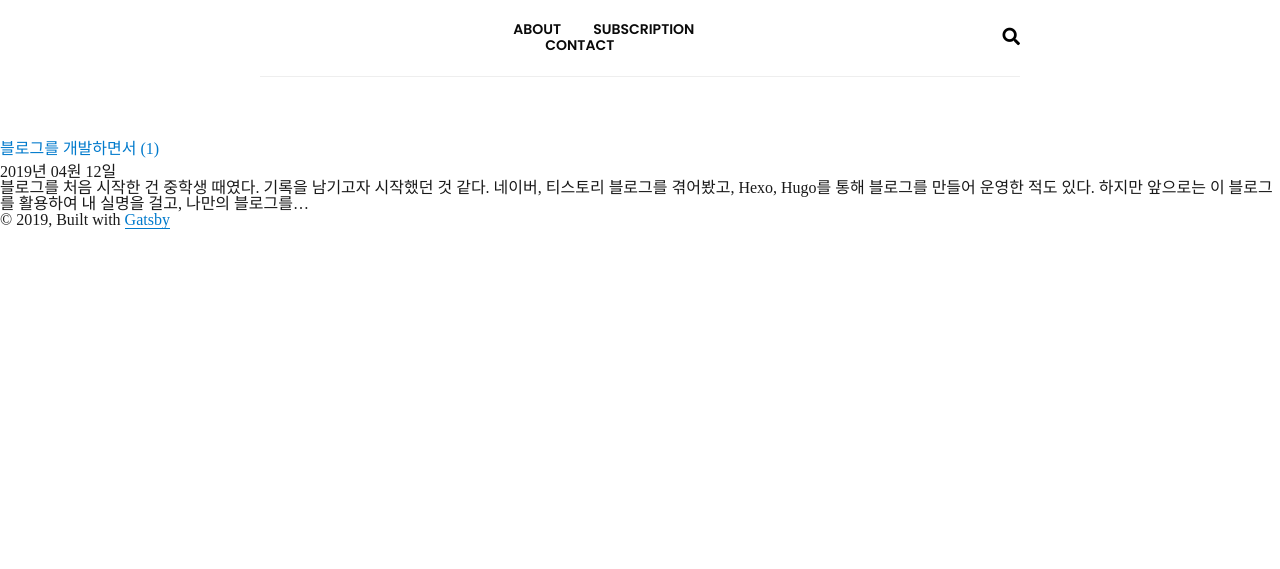
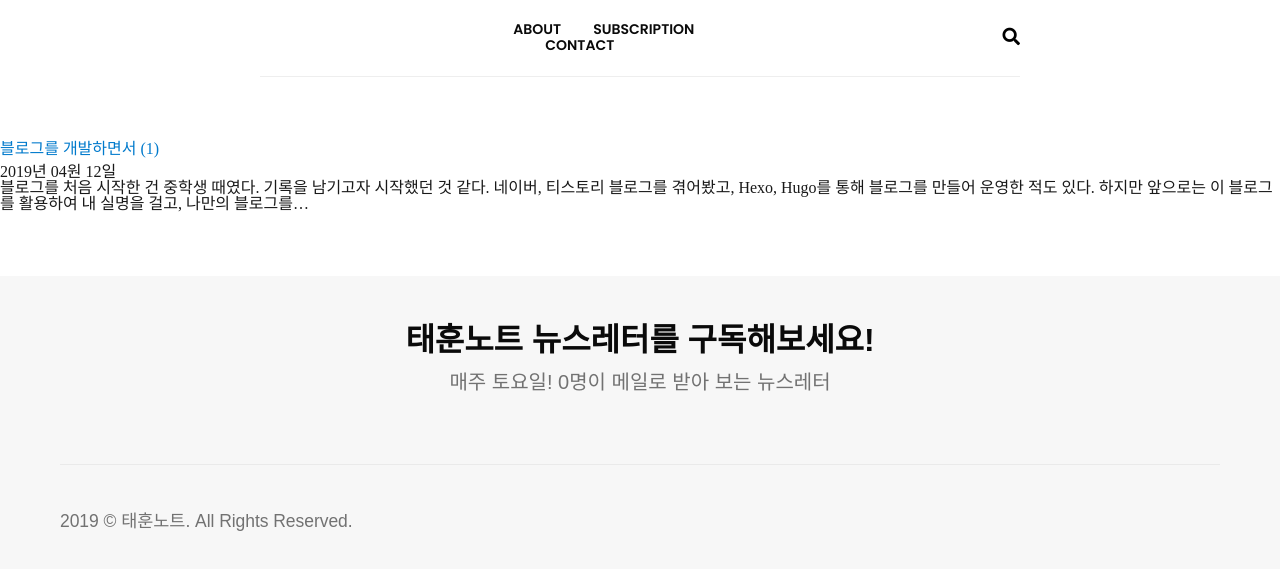
Before and after one commit to taehoon02/TAEHOONNOTE, a Gatsby site: page / in a window 1280 px wide. Shown: the part 103-672 px from the top of the page. Built offline with nearby package versions, Linux system fonts and the light colour scheme; Gatsby itself is replaced by a stand-in of ours; some packages are replaced by stand-ins of ours; no server answers; a web font is replaced by a local one.

Commit message:
feat: create footer compoenent

```diff
--- a/src/components/Footer.js
+++ b/src/components/Footer.js
@@ -0,0 +1,78 @@
+import React from 'react';
+import styled from 'styled-components';
+
+const Container = styled.div`
+  display: block;
+  background-color: #f7f7f7;
+  color: #727272;
+  font-family: 'NotoSansKR', sans-serif;
+  font-size: 17.5px;
+  font-weight: 400;
+  text-transform: none;
+`;
+
+const Section = styled.div`
+  width: 100%;
+  max-width: 1200px;
+  padding-right: 20px;
+  padding-left: 20px;
+  margin-right: auto;
+  margin-left: auto;
+`;
+
+const Subcribe = styled.div`
+  display: flex;
+  flex-direction: column;
+  padding-top: 3rem;
+  padding-bottom: 3rem;
+  text-align: center;
+`;
+
+const SubcribeTitle = styled.span`
+  margin-bottom: 1rem;
+  color: #0a0a0a;
+  font-size: 2rem;
+  font-weight: 600;
+  letter-spacing: -0.05px;
+`;
+
+const SubcribeMessage = styled.span`
+  margin-bottom: 1.5rem;
+  font-size: 1.25rem;
+  letter-spacing: 0;
+`;
+
+const Copyright = styled.div`
+  display: flex;
+  padding-top: 3rem;
+  padding-bottom: 3rem;
+  border-top: 1px solid #eaeaea;
+  text-align: left;
+`;
+
+const CopyrightText = styled.span`
+  letter-spacing: -0.05px;
+  line-height: 1;
+`;
+
+const Footer = () => (
+  <Container>
+    <Section>
+      <Subcribe>
+        <SubcribeTitle>태훈노트 뉴스레터를 구독해보세요!</SubcribeTitle>
+        <SubcribeMessage>
+          매주 토요일! 0명이 메일로 받아 보는 뉴스레터
+        </SubcribeMessage>
+      </Subcribe>
+    </Section>
+    <Section>
+      <Copyright>
+        <CopyrightText>
+          {new Date().getFullYear()} &copy; 태훈노트. All Rights Reserved.
+        </CopyrightText>
+      </Copyright>
+    </Section>
+  </Container>
+);
+
+export default Footer;
--- a/src/components/Layout.js
+++ b/src/components/Layout.js
@@ -2,6 +2,7 @@ import React from 'react';
 
 import Header from './Header';
 import Navbar from './Navbar';
+import Footer from './Footer';
 
 class Layout extends React.Component {
   render() {
@@ -16,11 +17,11 @@ class Layout extends React.Component {
         <br />
         <br />
         <main>{children}</main>
-        <footer>
-          © {new Date().getFullYear()}, Built with
-          {` `}
-          <a href="https://www.gatsbyjs.org">Gatsby</a>
-        </footer>
+        <br />
+        <br />
+        <br />
+        <br />
+        <Footer />
       </div>
     );
   }
```
